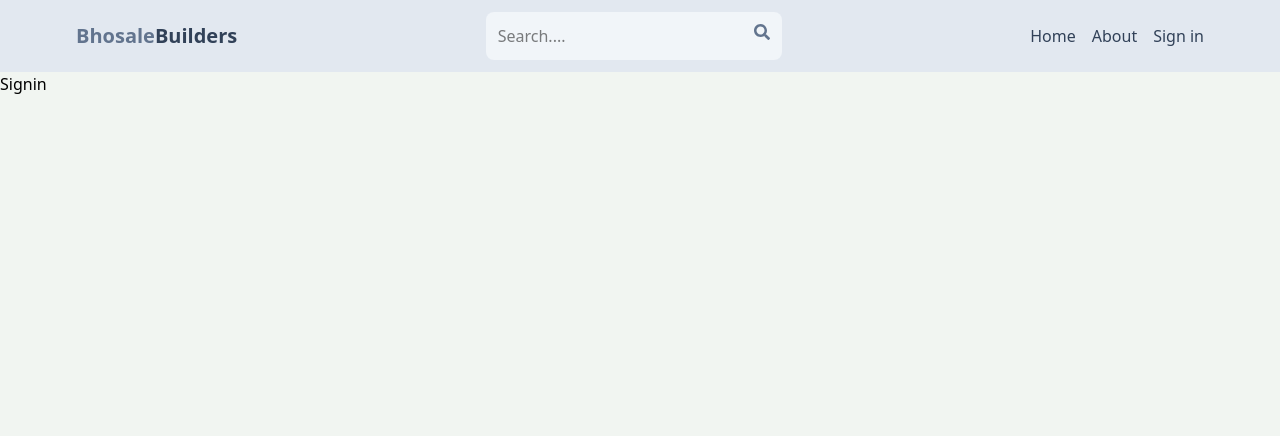
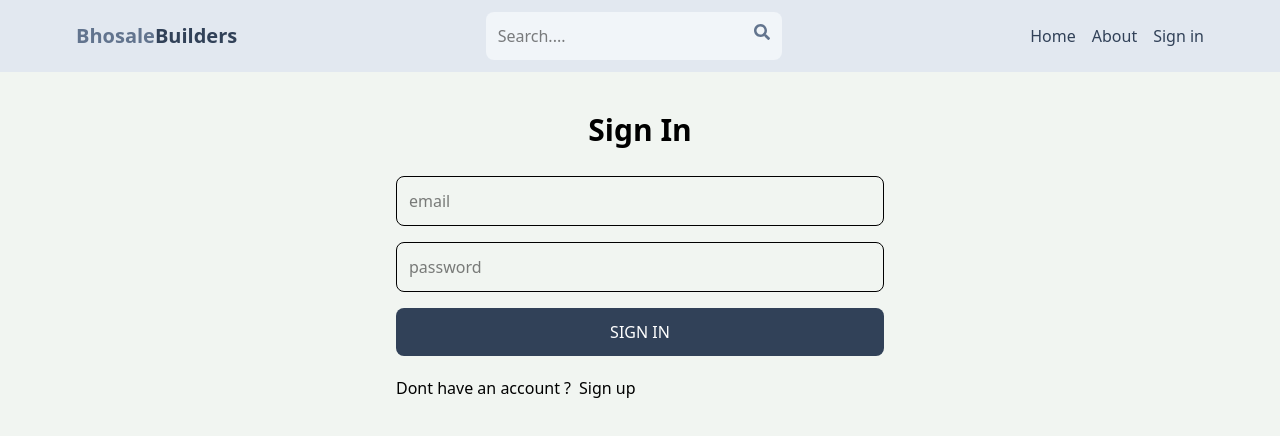
Before and after one commit to bhosalerahul9292/Real-Estate, a React (Vite) app in the folder client/: page /sign-in in a window 1280 px wide. Shown: the top 436 px of the page. Built offline with nearby package versions, Linux system fonts and the light colour scheme.

Commit message:
Complete the signin functionality

```diff
--- a/client/src/pages/Signin.jsx
+++ b/client/src/pages/Signin.jsx
@@ -1,9 +1,88 @@
-import React from 'react'
+import React, { useState } from "react";
+import { Link, useNavigate } from "react-router-dom";
 
 function Signin() {
+  const [formData, setFormData] = useState({});
+  const [error, setError] = useState(null);
+  const [loading, setLoading] = useState(false);
+  const navigate = useNavigate();
+
+  const handleChange = (e) => {
+    setFormData({
+      ...formData,
+      [e.target.id]: e.target.value,
+    });
+  };
+  // console.log(formData);
+
+  const handleSubmit = async (e) => {
+    e.preventDefault();
+    try {
+      setLoading(true);
+      // configure the vite.config.js with proxy
+      const result = await fetch("/api/auth/signin", {
+        method: "POST",
+        headers: {
+          "Content-Type": "application/json",
+        },
+        body: JSON.stringify(formData),
+      });
+      const data = await result.json();
+      console.log(data);
+
+      if (data.success == false) {
+        setError(data.message);
+        setLoading(false);
+        return;
+      }
+      setLoading(false);
+      setError(null);
+      navigate("/");
+    } catch (error) {
+      setLoading(false);
+      setError(error.message);
+    }
+    // console.log(data);
+  };
+
   return (
-    <div>Signin</div>
-  )
+    <div className="p-3 max-w-lg mx-auto">
+      <h1 className="text-3xl text-center font-semibold my-7">Sign In</h1>
+      <form
+        onSubmit={handleSubmit}
+        className="flex flex-col gap-4"
+        action="submit"
+      >
+        <input
+          type="email"
+          placeholder="email"
+          className="border p-3 rounded-lg"
+          id="email"
+          onChange={handleChange}
+        />
+        <input
+          type="password"
+          placeholder="password"
+          className="border p-3 rounded-lg"
+          id="password"
+          onChange={handleChange}
+        />
+        <button
+          disabled={loading}
+          className="bg-slate-700 text-white p-3 rounded-lg uppercase hover:opacity-95 disabled"
+        >
+          {loading ? "Loading..." : "Sign in"}
+        </button>
+      </form>
+      <div className="flex gap-2 mt-5">
+        <p>Dont have an account ? </p>
+        <Link to={"/sign-up"}>
+          <span className="text-blue-700ge={handleChange}">Sign up</span>
+        </Link>
+      </div>
+      {error && <p className="text-red-500 mt-5">{error}</p>}
+    </div>
+  );
 }
 
-export default Signin
+export default Signin;
```
Also changed, not shown: 1 other file (tests, documents, lock files or other folders).
